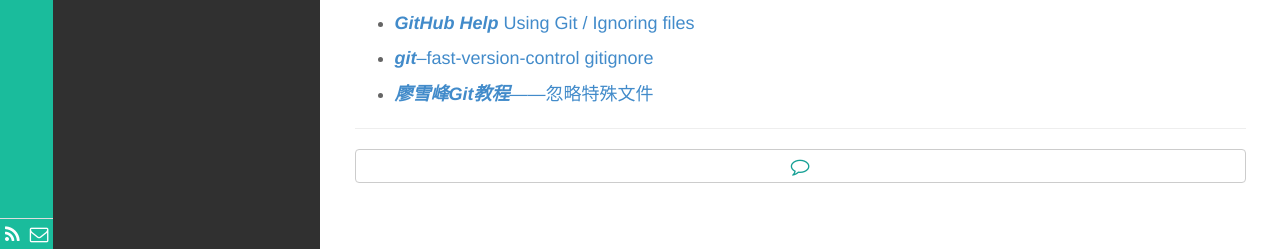
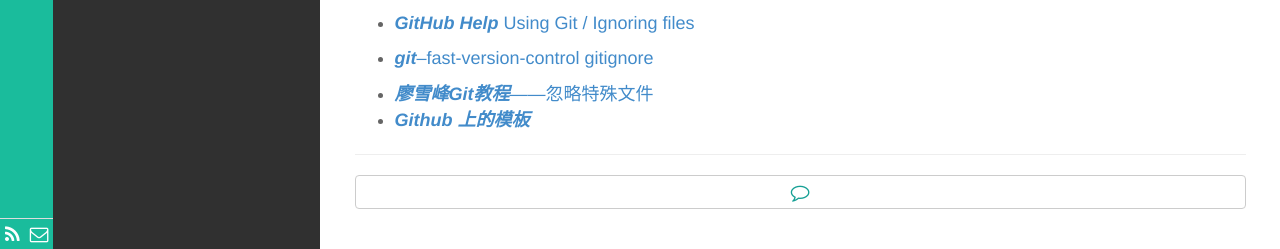
Before and after one commit to klone1127/klone1127.github.io, a Jekyll site: the page built from _posts/技术/2015-10-27-Gitignore.md, in a window 1280 px wide. Shown: the part 1552-1801 px from the top of the page. Built offline with Jekyll 4.4.1, drawn with Linux system fonts in a browser that asks for light colours; nearby versions of some CDN libraries; library files that are not in the unit come from our copies; Markdown is read by kramdown in place of the engine named in the settings.

Commit message:
添加 .gitignore 模板

```diff
--- a/_posts/技术/2015-10-27-Gitignore.md
+++ b/_posts/技术/2015-10-27-Gitignore.md
@@ -64,3 +64,4 @@ description:
 * [***git***--fast-version-control  gitignore](http://git-scm.com/docs/gitignore)
 
 * [***廖雪峰Git教程***——忽略特殊文件](http://www.liaoxuefeng.com/wiki/0013739516305929606dd18361248578c67b8067c8c017b000/0013758404317281e54b6f5375640abbb11e67be4cd49e0000)
+* [***Github 上的模板***](https://github.com/github/gitignore)
```
